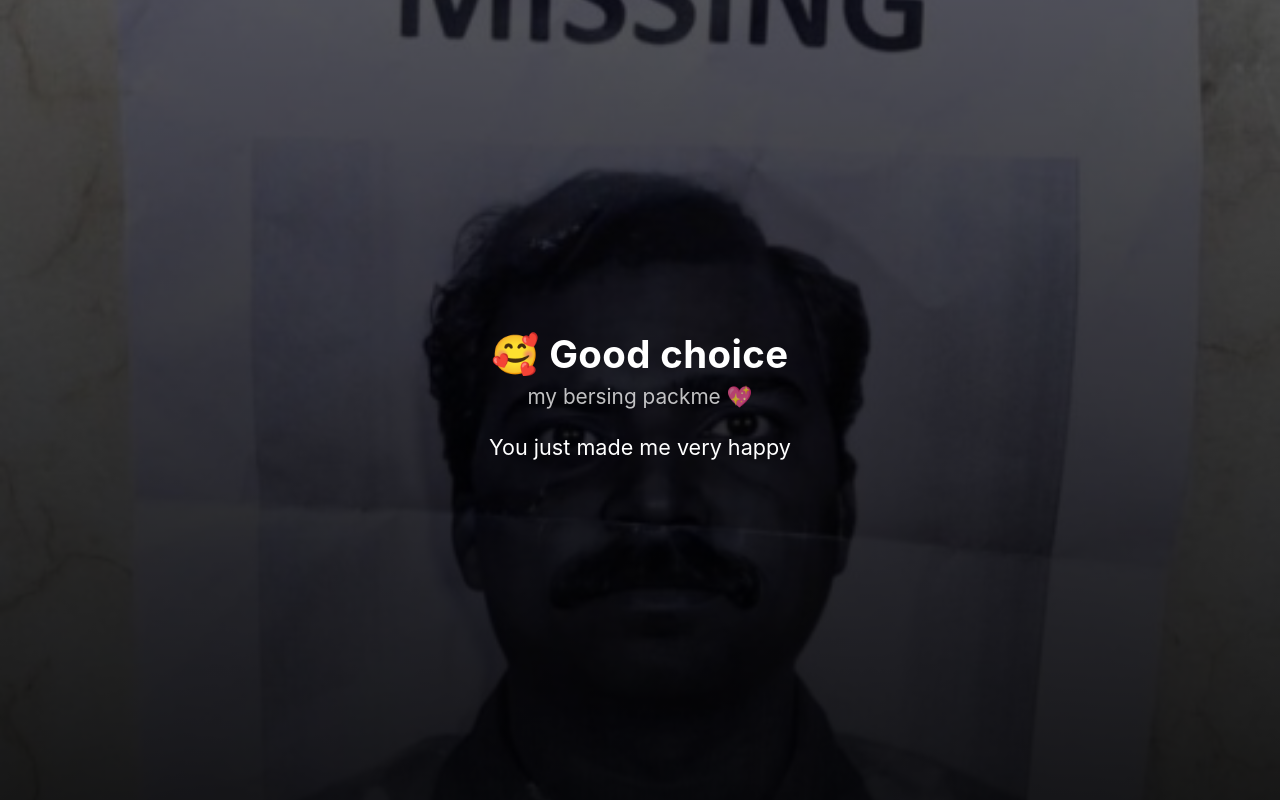
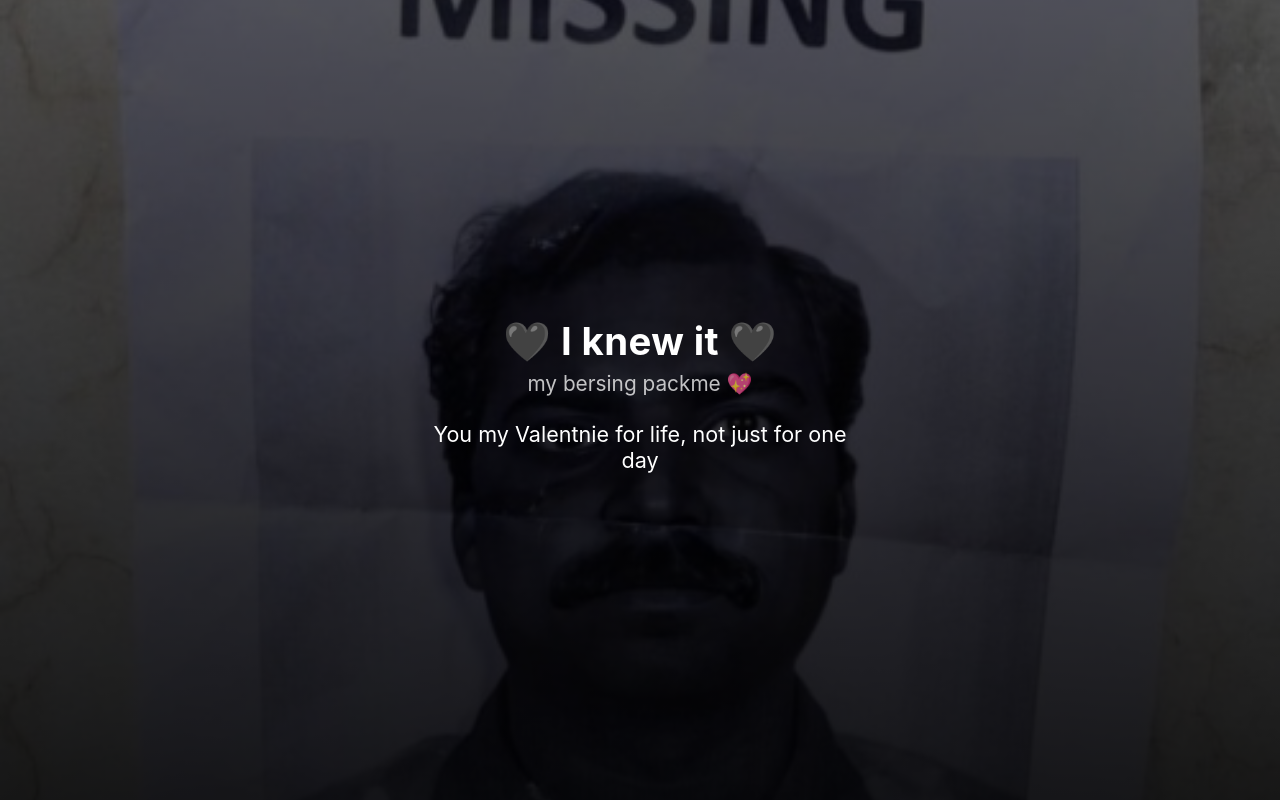
Before and after one commit to SulimanSK1/SG, a plain HTML site: page index.html in a window 1280 px wide. Both pictures are taken after a click on the button "Yes". Drawn offline with Linux system fonts and the light colour scheme.

Commit message:
Update index.html

```diff
--- a/index.html
+++ b/index.html
@@ -3,7 +3,7 @@
 <head>
 <meta charset="UTF-8">
 <meta name="viewport" content="width=device-width, initial-scale=1.0">
-<title>Valentine 💖</title>
+<title>Valentine 🖤🖤</title>
 
 <style>
 body {
@@ -90,9 +90,9 @@ let noCount = 0;
 
 function yes() {
   document.getElementById("main").innerHTML = `
-    <h1>🥰 Good choice</h1>
+    <h1>🖤 I knew it 🖤 </h1>
     <div class="name">my bersing packme 💖</div>
-    <p>You just made me very happy</p>
+    <p>You my Valentnie  for life, not just for one day</p>
   `;
 }
 
```
